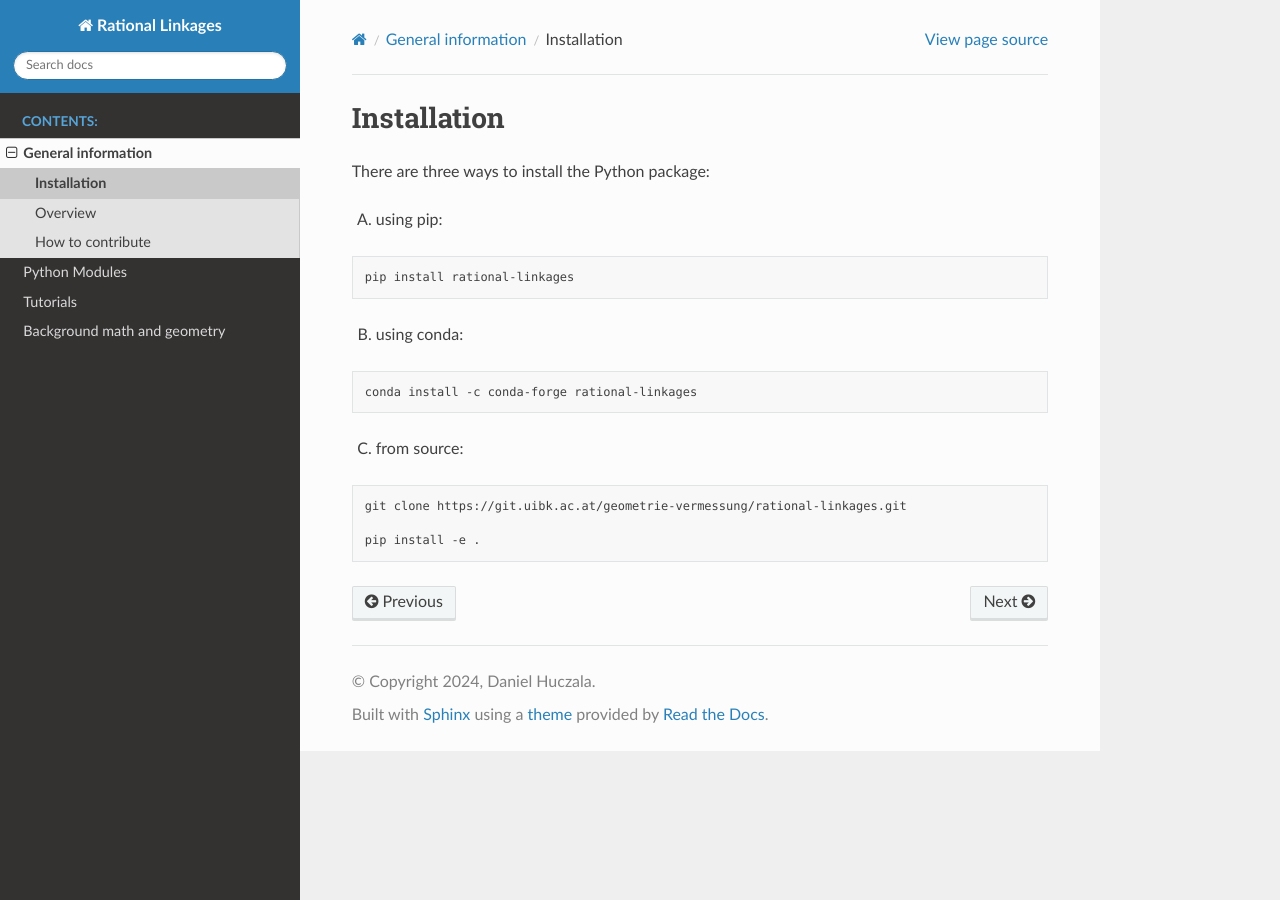
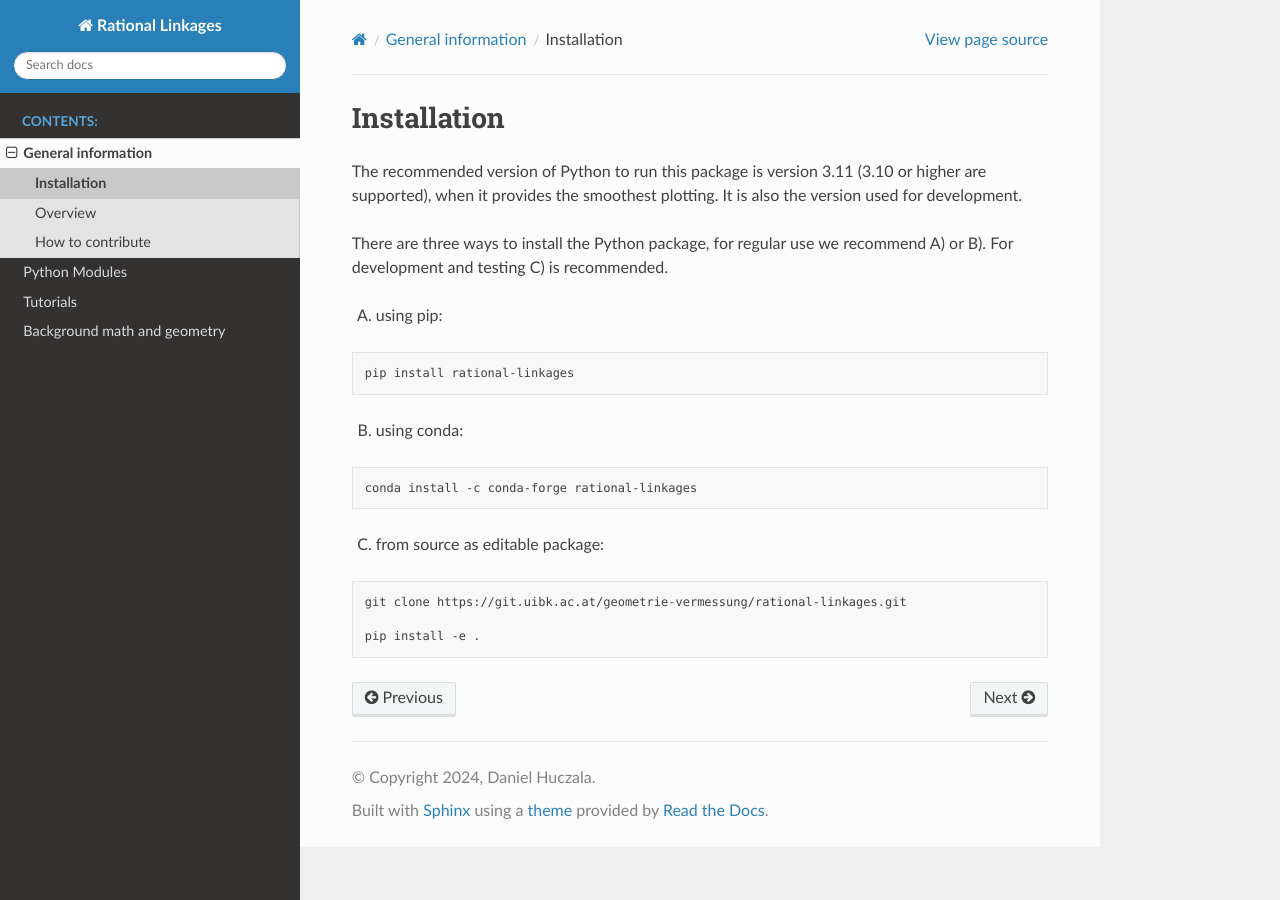
Before and after one commit to hucik14/rational-linkages, a Sphinx documentation site: the page built from docs/source/general/installation.rst, in a window 1280 px wide. Built offline with Sphinx 7.4.7 and the Read the Docs theme 2.0.0, drawn with Linux system fonts in a browser that asks for light colours.

```diff
--- a/docs/source/general/installation.rst
+++ b/docs/source/general/installation.rst
@@ -1,7 +1,12 @@
 Installation
 ============
 
-There are three ways to install the Python package:
+The recommended version of Python to run this package is version 3.11 (3.10 or higher
+are supported), when it provides the smoothest plotting. It is also the version used
+for development.
+
+There are three ways to install the Python package, for regular use we recommend A) or
+B). For development and testing C) is recommended.
 
 A) using pip:
 
@@ -17,7 +22,7 @@ B) using conda:
     conda install -c conda-forge rational-linkages
 
 
-C) from source:
+C) from source as editable package:
 
 .. code-block:: bash
 
```
Also changed, not shown: docs/source/tutorials/ark2024.rst (+7 -2 lines).
